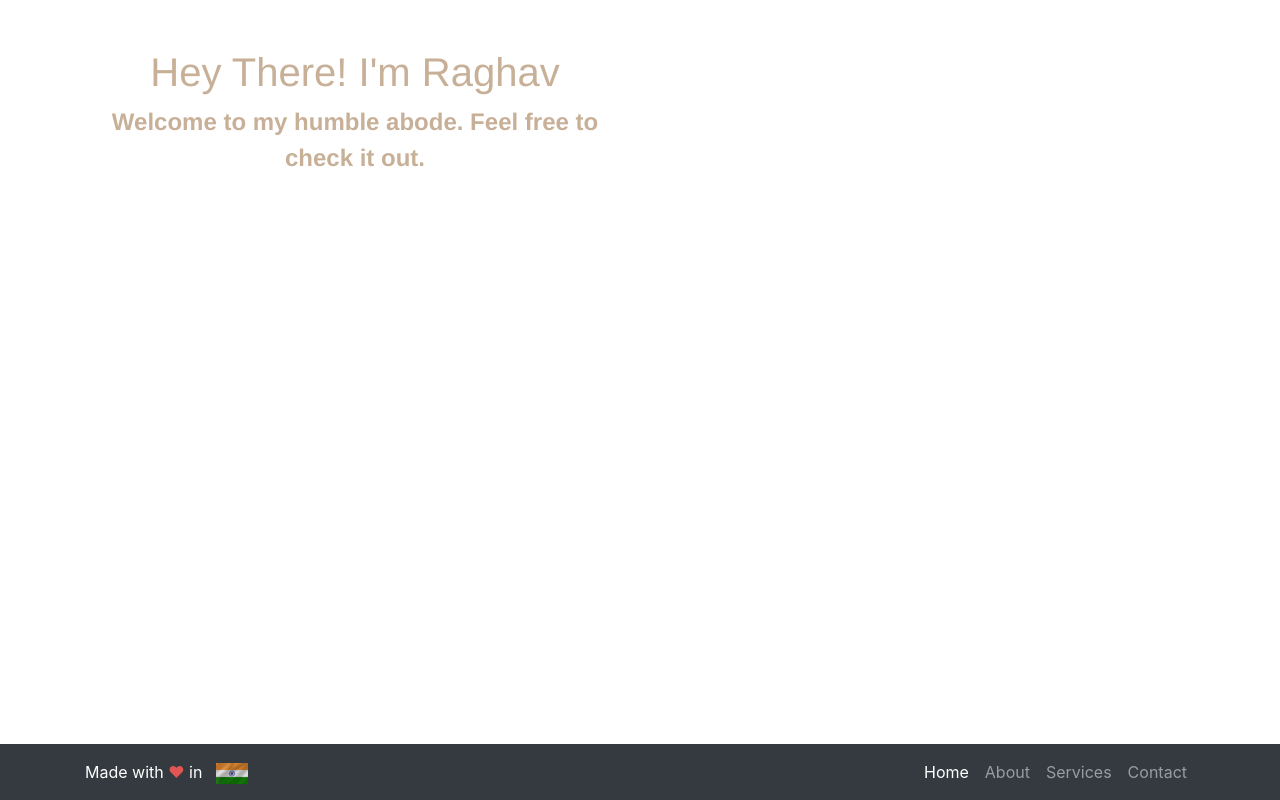
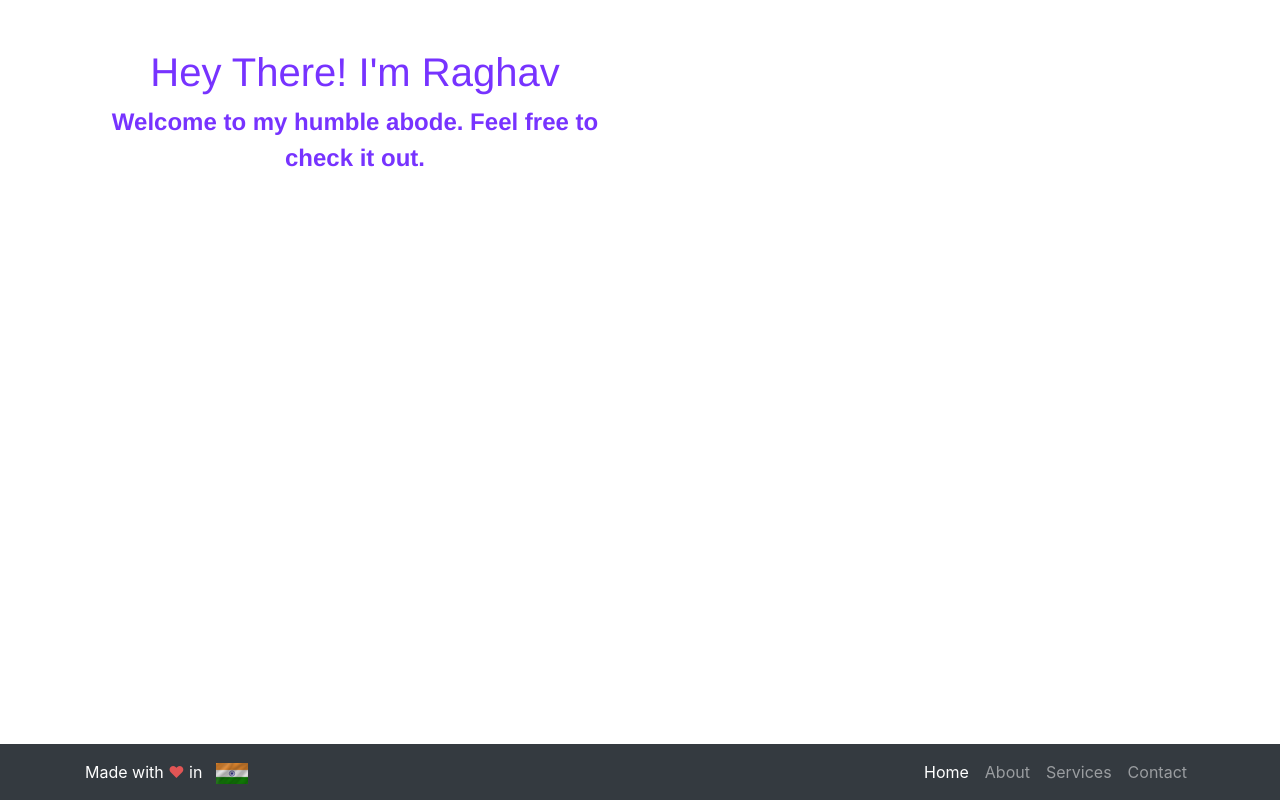
Before and after one commit to RaghavK16/RaghavK16.github.io-older-, a website: page index.html in a window 1280 px wide. Drawn offline with Linux system fonts and the light colour scheme.

Commit message:
Update index.html

```diff
--- a/index.html
+++ b/index.html
@@ -55,7 +55,7 @@
     <div class="container">
       <div class="row">
         <div class="col-lg-6">
-        <b><center><font color="#C7B097" style="font-family:helvetica; font-size:x-large;"> <h1 class="mt-5">Hey There! I'm Raghav</h1>
+        <b><center><font color=" #7733ff" style="font-family:helvetica; font-size:x-large;"> <h1 class="mt-5">Hey There! I'm Raghav</h1>
           <p>
             Welcome to my humble abode. Feel free to check it out.
           </p></font></center></b>
```
